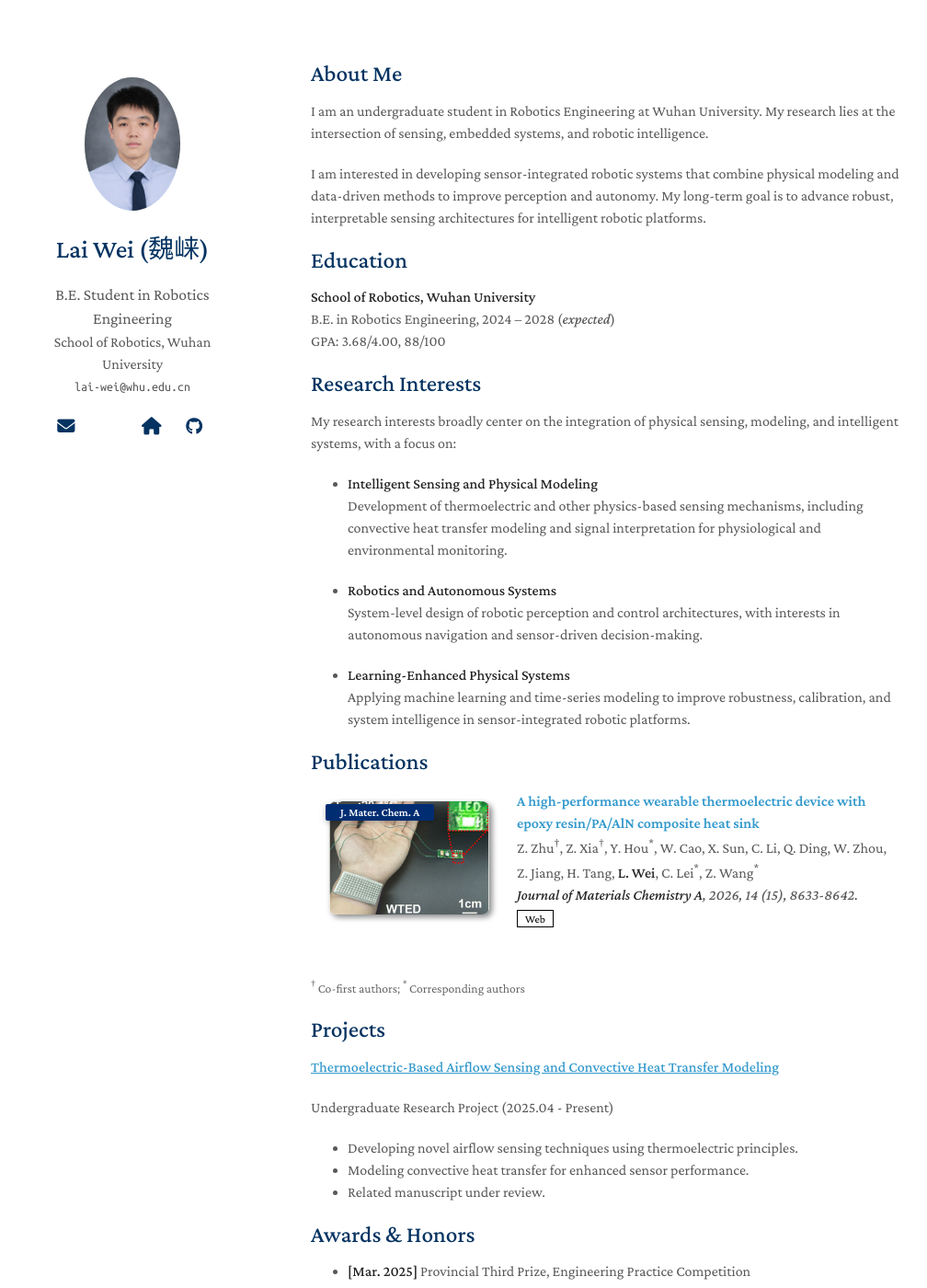
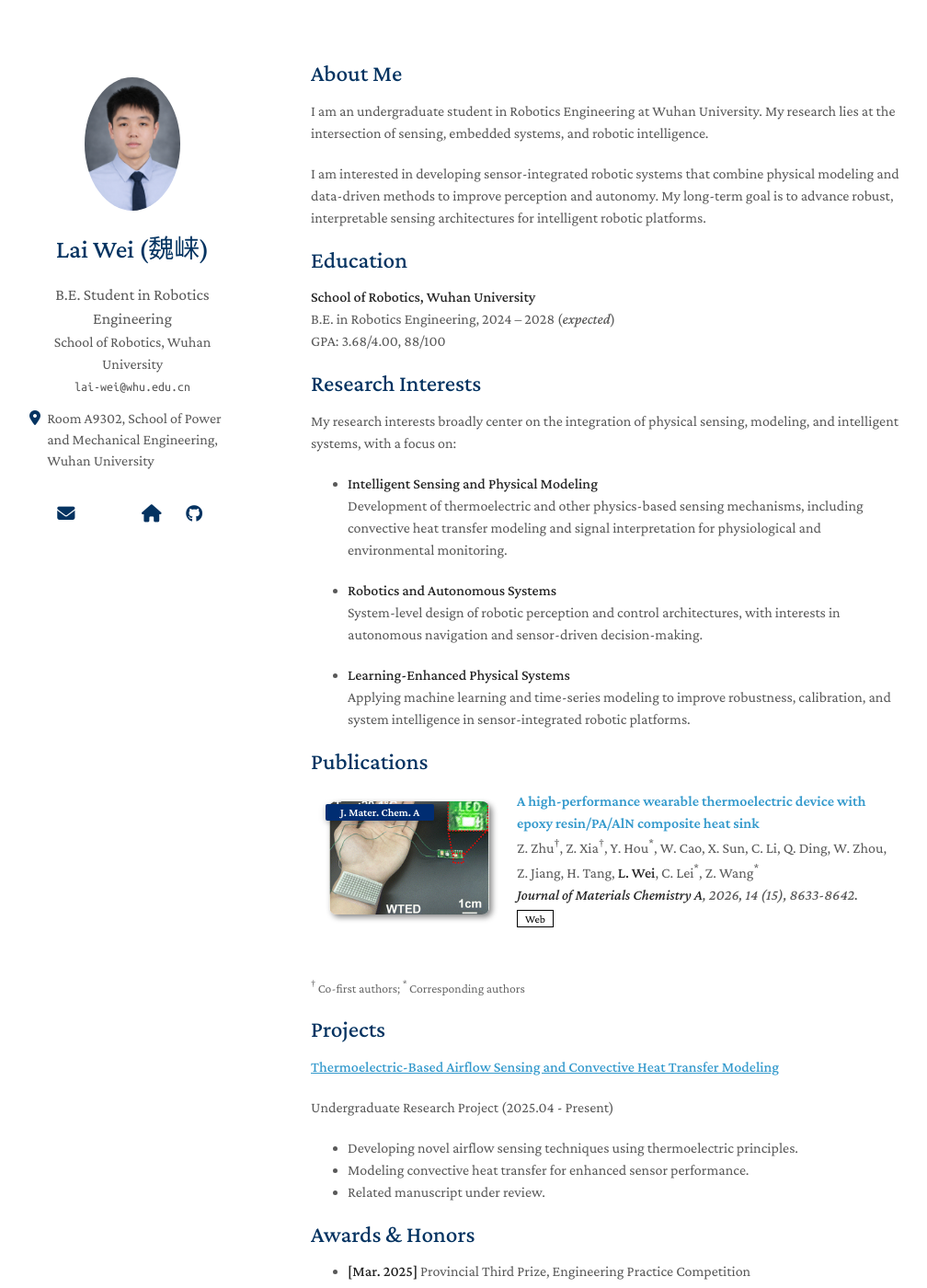
Before and after one commit to WHULai/whulai.github.io, a Jekyll site: the page built from index.md, in a window 1280 px wide and 1400 px high. Shown: the whole window at 92% size, without its empty margins (132-1140 px from the left). Built offline with Jekyll 4.4.1, drawn with Linux system fonts in a browser that asks for light colours; a style sheet for code colours, icons or effects is not loaded; our own code applies the rules of GitHub Pages for plain Markdown files.

Commit message:
Add adress info

```diff
--- a/_config.yml
+++ b/_config.yml
@@ -4,6 +4,8 @@ position: B.E. Student in Robotics Engineering
 affiliation: School of Robotics, Wuhan University
 email: lai-wei@whu.edu.cn
 school_email: lai-wei@whu.edu.cn
+office: >-
+  Room A9302, School of Power and Mechanical Engineering, Wuhan University
 homepage_link: http://www.weilai.group
 
 # Search Engine Optimization (SEO)
--- a/_layouts/homepage.html
+++ b/_layouts/homepage.html
@@ -57,6 +57,12 @@
         <email>{{ site.email }}</email>
         {% endif %}
         <br>
+        {% if site.office %}
+        <p class="office-location">
+          <i class="fas fa-location-dot" aria-hidden="true"></i>
+          <span>{{ site.office }}</span>
+        </p>
+        {% endif %}
         <div class="social-icons">
         {% if site.school_email %}
         <a style="margin: 0 5px 0 0" href="mailto:{{ site.school_email }}" target="_blank" rel="noopener">
--- a/_sass/minimal-light-no-dark-mode.scss
+++ b/_sass/minimal-light-no-dark-mode.scss
@@ -84,6 +84,28 @@
 email {
     font-size: 14px;
     font-family: "Ubuntu Mono";
+}
+
+.office-location {
+  display: flex;
+  align-items: flex-start;
+  justify-content: center;
+  gap: 0.45rem;
+  margin: 0.7rem 0 0.9rem;
+  padding: 0 0.25rem;
+  color: #595959;
+  line-height: 1.45;
+  text-align: left;
+}
+
+.office-location i {
+  color: #043361;
+  flex-shrink: 0;
+  margin-top: 0.2rem;
+}
+
+.office-location span {
+  display: block;
 }
 
 .icon-button i{
--- a/_sass/minimal-light.scss
+++ b/_sass/minimal-light.scss
@@ -108,6 +108,28 @@ email {
     font-family: "Ubuntu Mono";
 }
 
+.office-location {
+  display: flex;
+  align-items: flex-start;
+  justify-content: center;
+  gap: 0.45rem;
+  margin: 0.7rem 0 0.9rem;
+  padding: 0 0.25rem;
+  color: #595959;
+  line-height: 1.45;
+  text-align: left;
+}
+
+.office-location i {
+  color: #043361;
+  flex-shrink: 0;
+  margin-top: 0.2rem;
+}
+
+.office-location span {
+  display: block;
+}
+
 .icon-button i{
   background:none;
   color:white;
@@ -166,6 +188,14 @@ papertitle {
 
     autocolor{
       color:#dadbdf;
+    }
+
+    .office-location {
+      color:#dadbdf;
+    }
+
+    .office-location i {
+      color:rgb(62, 183, 240);
     }
 
     lightonly {
```
